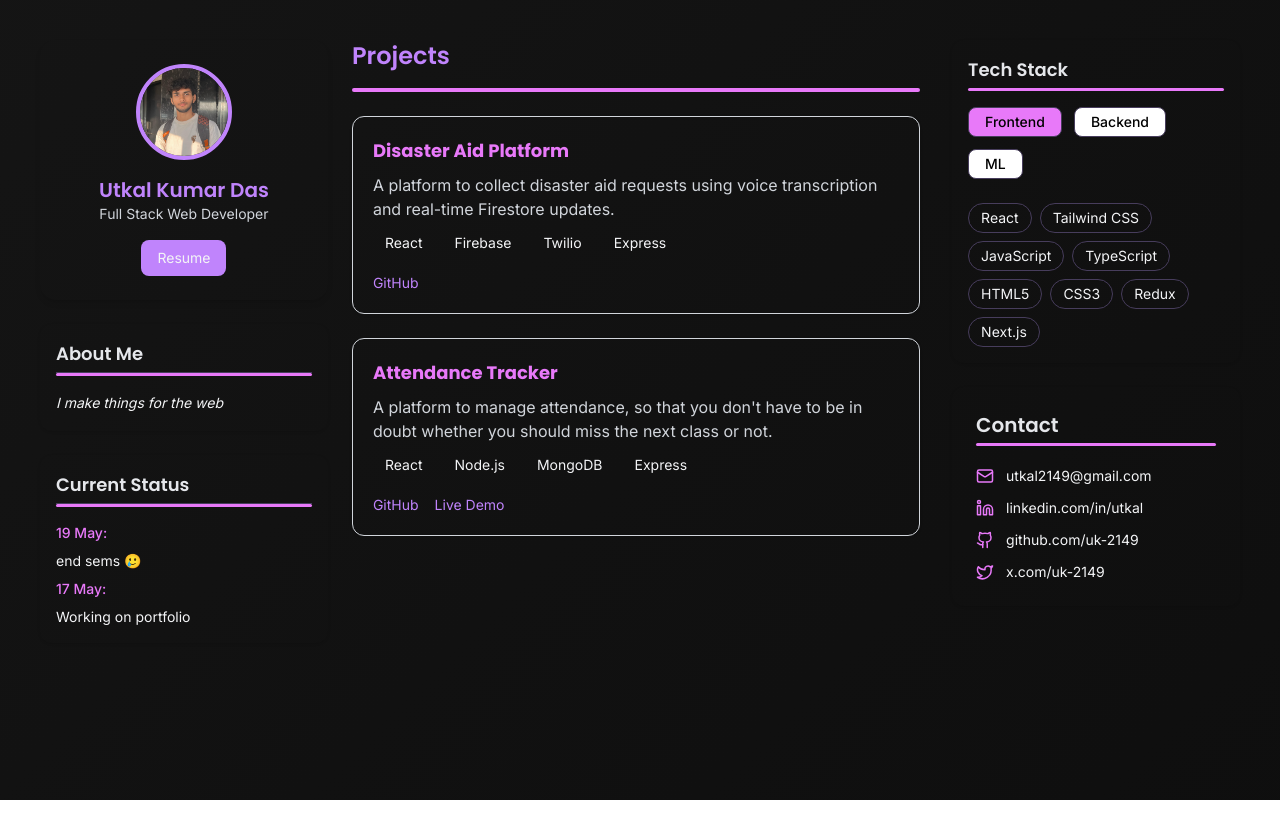
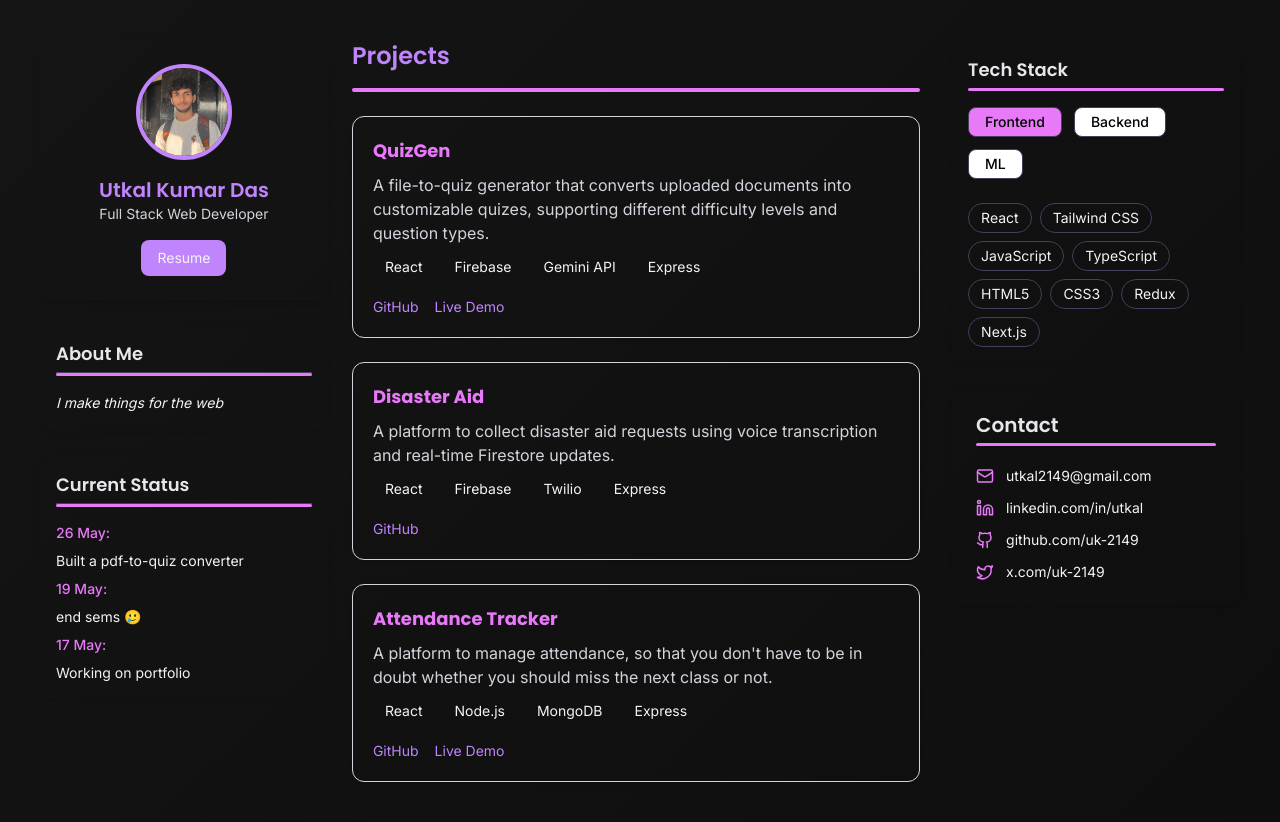
Before and after one commit to uk-2149/portfolio-uk, a React (Vite) app: page / in a window 1280 px wide. Before the commit the page ends 800 px from the top, so only its background shows below. Built offline with nearby package versions, Linux system fonts and the light colour scheme.

Commit message:
updated Projects.tsx

```diff
--- a/src/components/Current.tsx
+++ b/src/components/Current.tsx
@@ -1,5 +1,6 @@
 const Current = () => {
   const updates = [
+    { date: "26 May", activity: "Built a pdf-to-quiz converter" },
     { date: "19 May", activity: "end sems 🥲" },
     { date: "17 May", activity: "Working on portfolio" },
   ];
--- a/src/components/Projects.tsx
+++ b/src/components/Projects.tsx
@@ -1,7 +1,15 @@
 const Projects = () => {
   const projects = [
     {
-      title: "Disaster Aid Platform",
+      title: "QuizGen",
+      description:
+        "A file-to-quiz generator that converts uploaded documents into customizable quizes, supporting different difficulty levels and question types.",
+      tech: ["React", "Firebase", "Gemini API", "Express"],
+      github: "https://github.com/uk-2149/pdf-quiz",
+      live: "https://quizgen-xi.vercel.app/",
+    },
+    {
+      title: "Disaster Aid",
       description:
         "A platform to collect disaster aid requests using voice transcription and real-time Firestore updates.",
       tech: ["React", "Firebase", "Twilio", "Express"],
```
